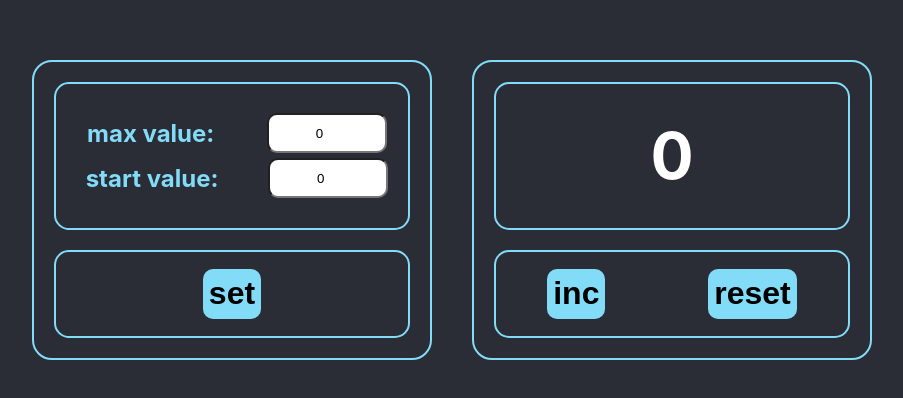
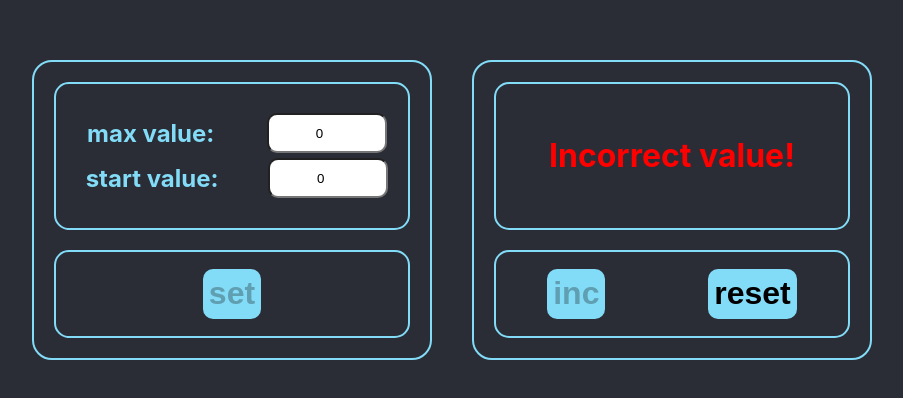
Before and after one commit to petritsyn/counter-redux-ls, a React (Create React App) app: page / in a window 1280 px wide. Shown: the part 190-588 px from the top of the page, without its empty margins (188-1091 px from the left). Built offline with nearby package versions, Linux system fonts and the light colour scheme.

Commit message:
incorrect value

```diff
--- a/src/Components/Counter/Counter.module.scss
+++ /dev/null
@@ -1,5 +0,0 @@
-.value {
-  color: white;
-  font-size: 4em;
-  font-weight: bold;
-}
--- a/src/Components/Counter/Counter.tsx
+++ b/src/Components/Counter/Counter.tsx
@@ -1,14 +1,19 @@
-import React, {FC} from 'react';
+import React, {FC, useEffect, useState} from 'react';
 import {useAppDispatch, useAppSelector} from "../../utils/hooks";
-import {incrementCounterAC, resetCounterAC} from "../../bll/counter-reducer";
+import {incrementCounterAC, resetCounterAC, toggleIncButtonDisableAC} from "../../bll/counter-reducer";
 import s from './Counter.module.scss';
 import {Button} from "../Button/Button";
+import {DisplayValue} from "./DisplayValue/DisplayValue";
 
 export const Counter: FC = () => {
-    const value = useAppSelector(state => state.counter.counterValue)
+    const valueStore = useAppSelector(state => state.counter.counterValue)
     const dispatch = useAppDispatch()
     const disabledIncButton = useAppSelector(state => state.counter.isIncButtonDisable)
     const disabledResetButton = useAppSelector(state => state.counter.isResetButtonDisable)
+    const maxValue = useAppSelector(state => state.counter.maxValue)
+    const startValue = useAppSelector(state => state.counter.startValue)
+
+    const [counterValue, setCounterValue] = useState(startValue)
 
     const onClickIncHandler = () => {
         dispatch(incrementCounterAC())
@@ -17,11 +22,24 @@ export const Counter: FC = () => {
         dispatch(resetCounterAC())
     }
 
+    useEffect(() => {
+        setCounterValue(valueStore)
+    }, [valueStore])
+
+    useEffect(() => {
+        if (counterValue === maxValue || counterValue > maxValue) {
+            dispatch(toggleIncButtonDisableAC(true))
+        } else {
+            dispatch(toggleIncButtonDisableAC(false))
+        }
+    }, [maxValue, counterValue])
+
     return (
         <div className={'counterItem'}>
             <div className={'valueArea'}>
                 <div className={'content'}>
-                    <span className={s.value}>{value}</span>
+                    {/*<span className={s.value}>{value}</span>*/}
+                    <DisplayValue counterValue={+counterValue}/>
                 </div>
             </div>
             <div className={'buttonsArea'}>
--- /dev/null
+++ b/src/Components/Counter/DisplayValue/DisplayValue.module.scss
@@ -0,0 +1,11 @@
+.value {
+  color: white;
+  font-size: 4em;
+  font-weight: bold;
+}
+
+.incorrectValue {
+  font-size: 2em;
+  color: red;
+  font-weight: bold;
+}
--- /dev/null
+++ b/src/Components/Counter/DisplayValue/DisplayValue.tsx
@@ -0,0 +1,17 @@
+import React, {FC} from "react";
+import {useAppSelector} from "../../../utils/hooks";
+import s from './DisplayValue.module.scss'
+
+type PropsType = {
+    counterValue: number
+}
+
+export const DisplayValue: FC<PropsType> = (props) => {
+
+    const isIncorrectValueShow = useAppSelector(state => state.counter.isIncorrectValueShow)
+
+    if (isIncorrectValueShow) {
+        return <span className={s.incorrectValue}>Incorrect value!</span>
+    }
+    return <span className={s.value}>{props.counterValue}</span>
+}
--- a/src/Components/Settings/Settings.tsx
+++ b/src/Components/Settings/Settings.tsx
@@ -1,9 +1,14 @@
-import React, { FC } from 'react';
+import React, {FC, useEffect} from 'react';
 import s from './Settings.module.scss'
 import {Button} from "../Button/Button";
 import {Input} from "../Input/Input";
 import {useAppDispatch, useAppSelector} from "../../utils/hooks";
-import {maxValueChangeAC, startValueChangeAC} from "../../bll/counter-reducer";
+import {
+    maxValueChangeAC,
+    showIncorrectValueMessageAC,
+    startValueChangeAC,
+    toggleSetButtonDisableAC
+} from "../../bll/counter-reducer";
 
 export const Settings: FC = () => {
 
@@ -23,6 +28,16 @@ export const Settings: FC = () => {
     const onChangeInputStartValue = (value: number) => {
         dispatch(startValueChangeAC(value))
     }
+
+    useEffect(() => {
+        if (maxValue < startValue || maxValue === startValue) {
+            dispatch(toggleSetButtonDisableAC(true))
+            dispatch(showIncorrectValueMessageAC(true))
+        } else {
+            dispatch(toggleSetButtonDisableAC(false))
+            dispatch(showIncorrectValueMessageAC(false))
+        }
+    }, [maxValue, startValue])
 
     return (
         <div className={'counterItem'}>
--- a/src/bll/counter-reducer.ts
+++ b/src/bll/counter-reducer.ts
@@ -3,6 +3,9 @@ export type ActionsTypes = ReturnType<typeof incrementCounterAC>
     | ReturnType<typeof resetCounterAC>
     | ReturnType<typeof maxValueChangeAC>
     | ReturnType<typeof startValueChangeAC>
+    | ReturnType<typeof toggleIncButtonDisableAC>
+    | ReturnType<typeof toggleSetButtonDisableAC>
+    | ReturnType<typeof showIncorrectValueMessageAC>
 
 const initialState = {
     counterValue: 0,
@@ -40,6 +43,24 @@ export const counterReducer = (state: initialStateType = initialState, action: A
                 startValue: action.startValue
             }
 
+        case "TOGGLE-INC-BUTTON-DISABLE":
+            return {
+                ...state,
+                isIncButtonDisable: action.isDisable
+            }
+
+        case "TOGGLE-SET-BUTTON-DISABLE":
+            return {
+                ...state,
+                isSetButtonDisable: action.isDisable
+            }
+
+        case "SHOW-INCORRECT-VALUE-MESSAGE":
+            return {
+                ...state,
+                isIncorrectValueShow: action.isShow
+            }
+
         default:
             return state
     }
@@ -49,3 +70,15 @@ export const incrementCounterAC = () => ({type: 'INCREMENT-COUNTER-VALUE'} as co
 export const resetCounterAC = () => ({type: 'RESET-COUNTER-VALUE'} as const)
 export const maxValueChangeAC = (maxValue: number) => ({type: 'MAX-VALUE-CHANGE', maxValue} as const)
 export const startValueChangeAC = (startValue: number) => ({type: 'START-VALUE-CHANGE', startValue} as const)
+export const toggleIncButtonDisableAC = (isDisable: boolean) => ({
+    type: 'TOGGLE-INC-BUTTON-DISABLE',
+    isDisable
+} as const)
+export const toggleSetButtonDisableAC = (isDisable: boolean) => ({
+    type: 'TOGGLE-SET-BUTTON-DISABLE',
+    isDisable
+} as const)
+export const showIncorrectValueMessageAC = (isShow: boolean) => ({
+    type: 'SHOW-INCORRECT-VALUE-MESSAGE',
+    isShow
+} as const)
```
